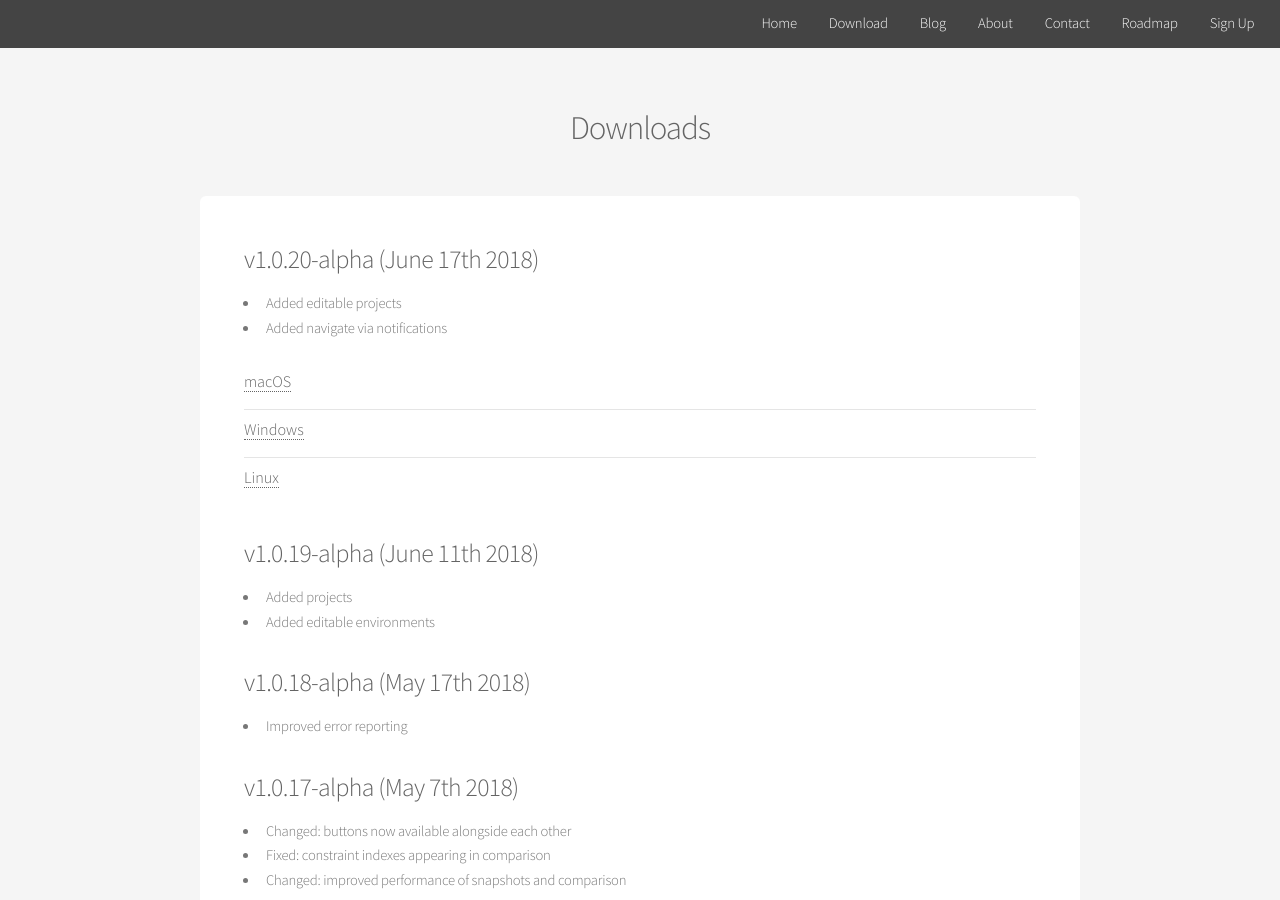
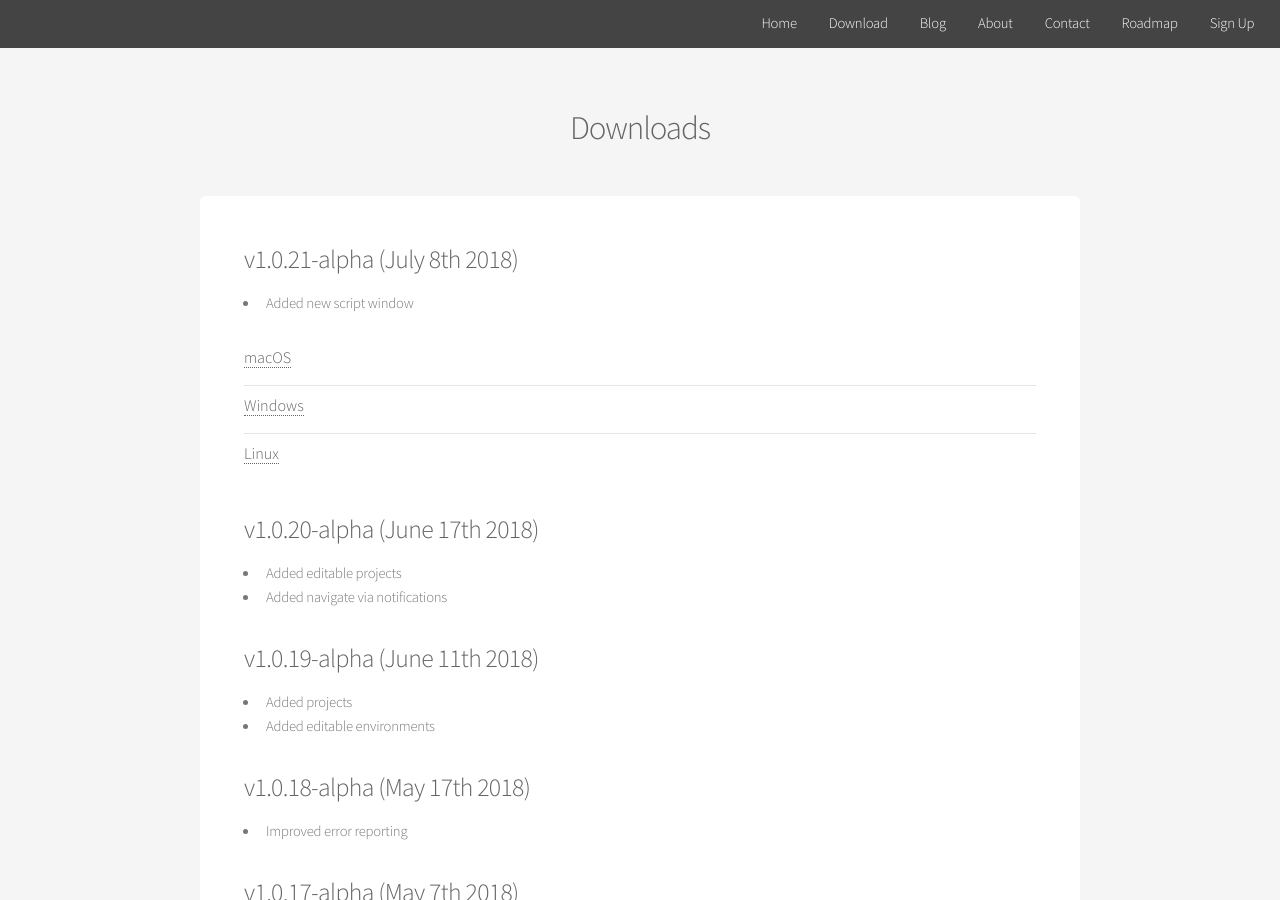
Before and after one commit to sql-migrate/backup2.sql-migrate.github.io, a Jekyll site: the page built from downloads.md, in a window 1280 px wide and 900 px high. Built offline with Jekyll 4.4.1, drawn with Linux system fonts in a browser that asks for light colours.

Commit message:
new version

```diff
--- a/downloads.md
+++ b/downloads.md
@@ -4,34 +4,37 @@
 permalink: /downloads
 ---
 
-<h3>v1.0.20-alpha (June 17th 2018)</h3>
-  - Added editable projects
-  - Added navigate via notifications
+<h3>v1.0.21-alpha (July 8th 2018)</h3>
+  - Added new script window
 
   <ul class="alt">
       <li>
         <h4>
           <a class="post-link"
-          onclick="var that=this;ga('send', 'event','Download','macOS 1.0.20-alpha',this.href);setTimeout(function(){location.href=that.href;},200);return false;"
-          href="http://downloads.postgrescompare.com/builds/PostgresCompare-darwin-x64_1.0.20-alpha.zip">macOS</a>
+          onclick="var that=this;ga('send', 'event','Download','macOS 1.0.21-alpha',this.href);setTimeout(function(){location.href=that.href;},200);return false;"
+          href="http://downloads.postgrescompare.com/builds/PostgresCompare-darwin-x64_1.0.21-alpha.zip">macOS</a>
         </h4>
       </li>
       <li>
         <h4>
           <a class="post-link"
-          onclick="var that=this;ga('send', 'event','Download','Windows 1.0.20-alpha',this.href);setTimeout(function(){location.href=that.href;},200);return false;"
-          href="http://downloads.postgrescompare.com/builds/PostgresCompare-win32-x64_1.0.20-alpha.zip">Windows</a>
+          onclick="var that=this;ga('send', 'event','Download','Windows 1.0.21-alpha',this.href);setTimeout(function(){location.href=that.href;},200);return false;"
+          href="http://downloads.postgrescompare.com/builds/PostgresCompare-win32-x64_1.0.21-alpha.zip">Windows</a>
         </h4>
       </li>
       <li>
         <h4>
           <a class="post-link"
-          onclick="var that=this;ga('send', 'event','Download','Linux 1.0.20-alpha',this.href);setTimeout(function(){location.href=that.href;},200);return false;"
-          href="http://downloads.postgrescompare.com/builds/PostgresCompare-linux-x64_1.0.20-alpha.zip">Linux</a>
+          onclick="var that=this;ga('send', 'event','Download','Linux 1.0.21-alpha',this.href);setTimeout(function(){location.href=that.href;},200);return false;"
+          href="http://downloads.postgrescompare.com/builds/PostgresCompare-linux-x64_1.0.21-alpha.zip">Linux</a>
         </h4>
       </li>
   </ul>
 
+
+<h3>v1.0.20-alpha (June 17th 2018)</h3>
+  - Added editable projects
+  - Added navigate via notifications
 
 <h3>v1.0.19-alpha (June 11th 2018)</h3>
   - Added projects
```
